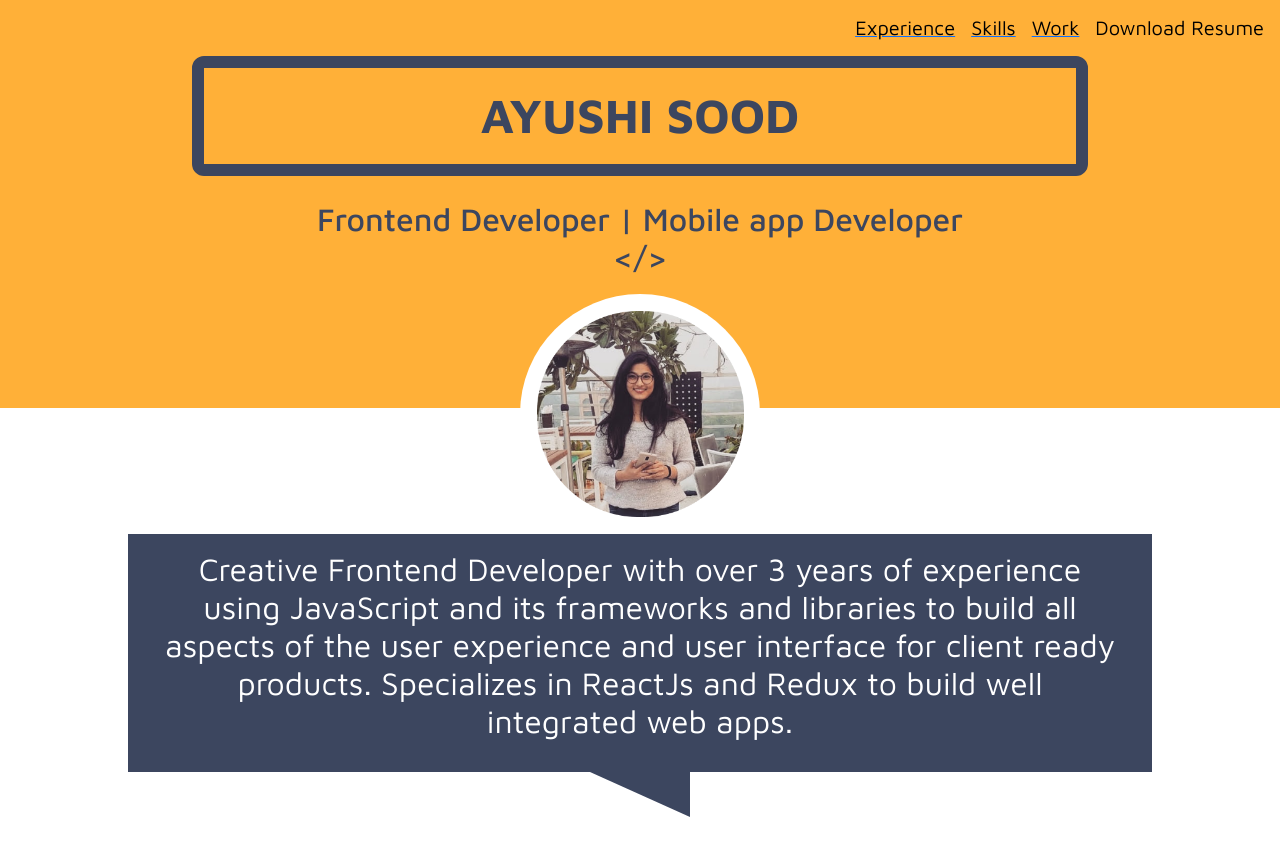
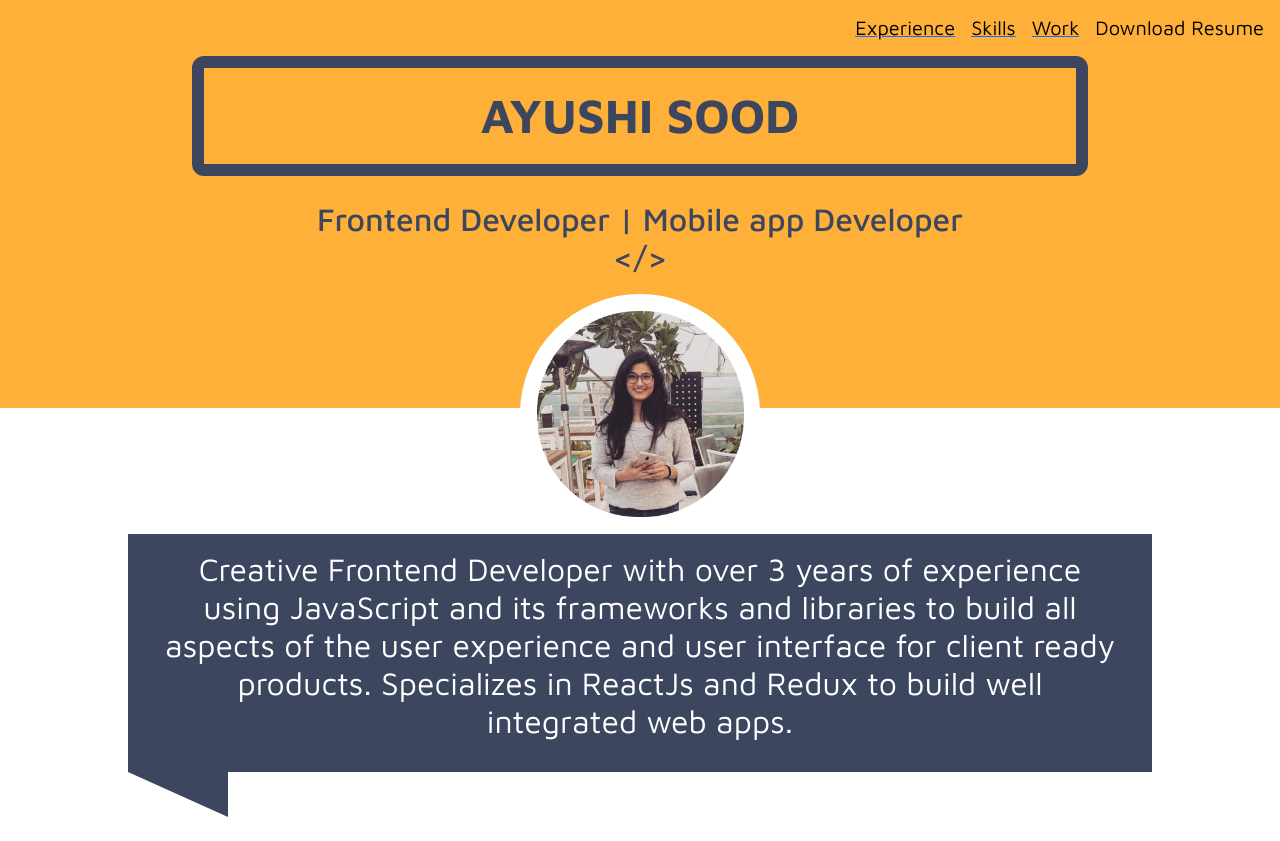
Before and after one commit to ayu-ayushisood/Portfolio, a React (Create React App) app: page / in a window 1280 px wide. Built offline with nearby package versions, Linux system fonts and the light colour scheme.

Commit message:
fix minor css mistake

```diff
--- a/src/Screens/landing/style.css
+++ b/src/Screens/landing/style.css
@@ -83,7 +83,7 @@
     font-weight: bold;
 }
 
-triangle-container {
+.triangle-container {
     width: 80%;
 }
 
```
